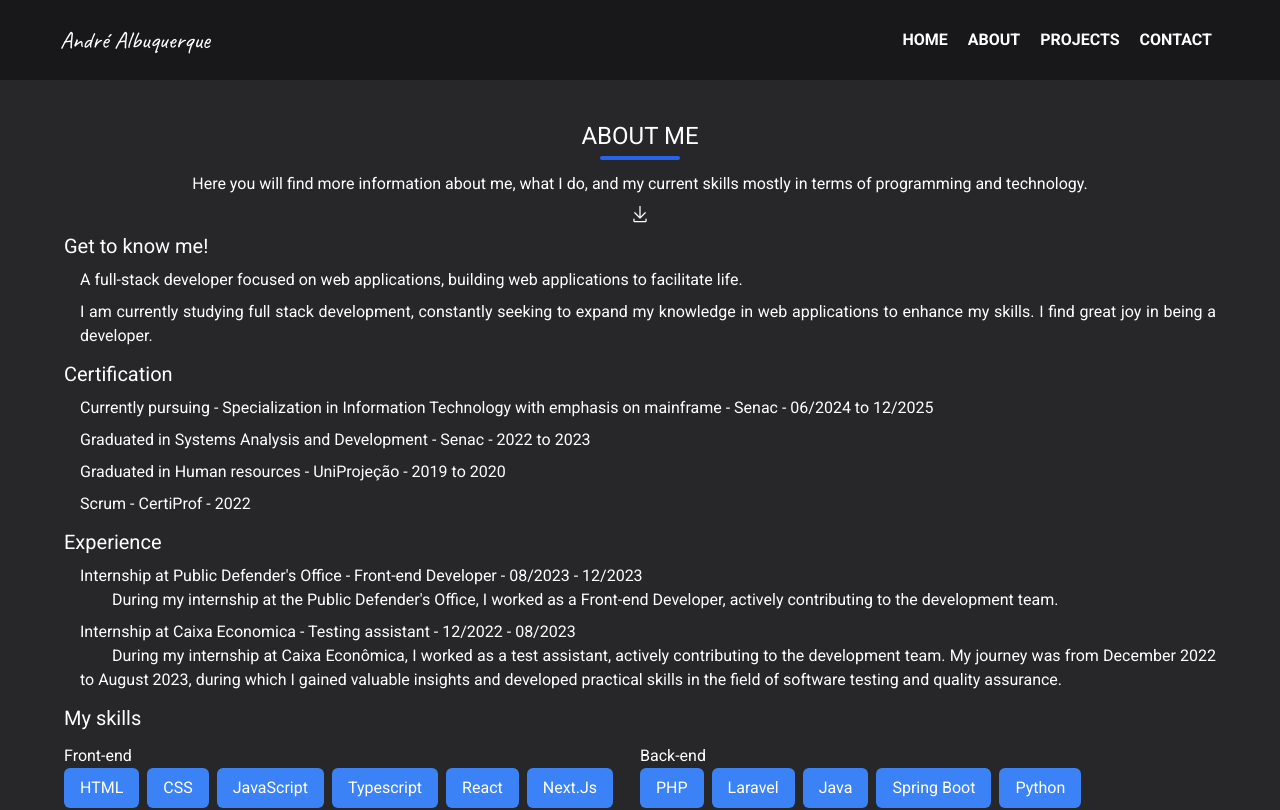
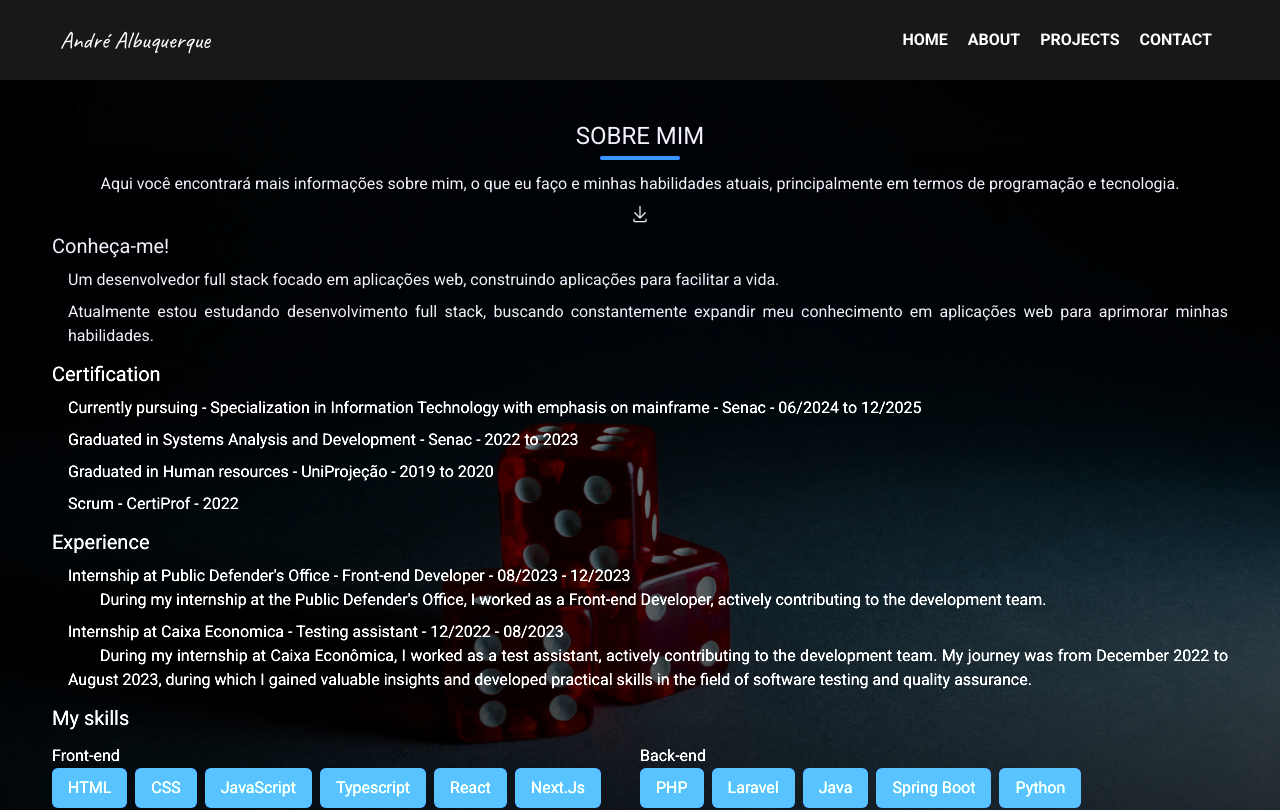
Before and after one commit to andre-albuquerque01/Portfolio_v2, a Next.js app: page /about in a window 1280 px wide. Shown: the top 810 px of the page. Built offline with nearby package versions, Linux system fonts and the light colour scheme.

Commit message:
feat: update page

```diff
--- a/src/app/(home)/about/page.tsx
+++ b/src/app/(home)/about/page.tsx
@@ -7,21 +7,32 @@ import { GoDownload } from 'react-icons/go'
 
 /* eslint-disable react/no-unescaped-entities */
 export const metadata: Metadata = {
-  title: 'About',
+  title: 'Sobre',
 }
 export default function About() {
   return (
-    <div className="max-w-[1200px] w-[90%] text-justify min-h-screen/5 mx-auto font-roboto">
+    <div
+      style={{
+        backgroundImage:
+          'linear-gradient(to bottom, #00000076, #000000eb), url(/pages/backgroundAbout.jpg)',
+        filter: 'brightness(150%)',
+        backgroundSize: 'cover',
+        backgroundPosition: 'center',
+        minHeight: 'calc(100vh - 80px)',
+        minWidth: '100%',
+      }}
+      className="text-zinc-400"
+    >
+      <div className="max-w-[1200px] px-3 text-justify min-h-screen/5 mx-auto font-roboto">
         <div>
-        <h1 className="uppercase text-white text-2xl text-center mt-10">
-          About me
-        </h1>
+          <h1 className="uppercase text-2xl text-center pt-10">Sobre mim</h1>
           <div className="w-20 h-1 rounded-sm bg-blue-600 mt-1 mx-auto"></div>
         </div>
         <div className="text-justify">
-        <p className="text-white text-md text-center mt-3">
-          Here you will find more information about me, what I do, and my
-          current skills mostly in terms of programming and technology.
+          <p className=" text-md text-center mt-3">
+            Aqui você encontrará mais informações sobre mim, o que eu faço e
+            minhas habilidades atuais, principalmente em termos de programação e
+            tecnologia.
           </p>
         </div>
         <div className="flex mt-2" title="Download do currículo">
@@ -31,24 +42,25 @@ export default function About() {
             download="Profile.pdf"
             className="inline-block mx-auto"
           >
-          <GoDownload className="w-5 h-5 text-white" />
+            <GoDownload className="w-5 h-5 " />
           </Link>
         </div>
-      <div className="text-white text-justify space-x-4 space-y-2 mt-2">
-        <h1 className="text-xl">Get to know me!</h1>
+        <div className=" text-justify space-x-4 space-y-2 mt-2">
+          <h1 className="text-xl">Conheça-me!</h1>
           <p>
-          A full-stack developer focused on web applications, building web
-          applications to facilitate life.
+            Um desenvolvedor full stack focado em aplicações web, construindo
+            aplicações para facilitar a vida.
           </p>
           <p>
-          I am currently studying full stack development, constantly seeking to
-          expand my knowledge in web applications to enhance my skills. I find
-          great joy in being a developer.
+            Atualmente estou estudando desenvolvimento full stack, buscando
+            constantemente expandir meu conhecimento em aplicações web para
+            aprimorar minhas habilidades.
           </p>
         </div>
         <Certification />
         <Experience />
         <Skills />
       </div>
+    </div>
   )
 }
```
Lines whose indentation alone changed are shown as unchanged.
